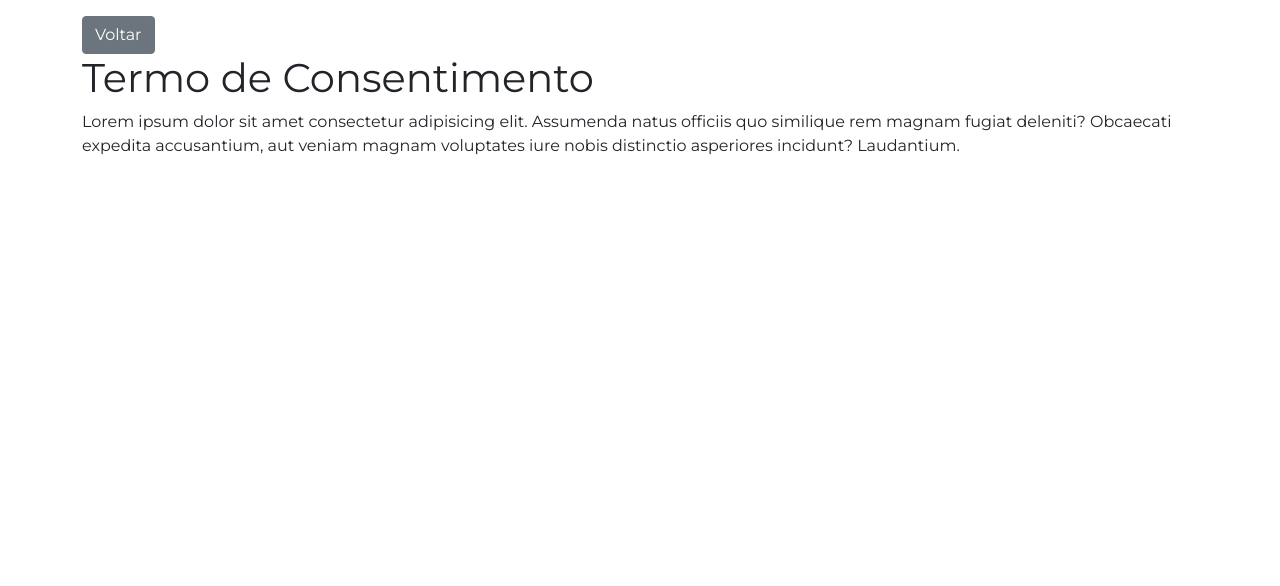
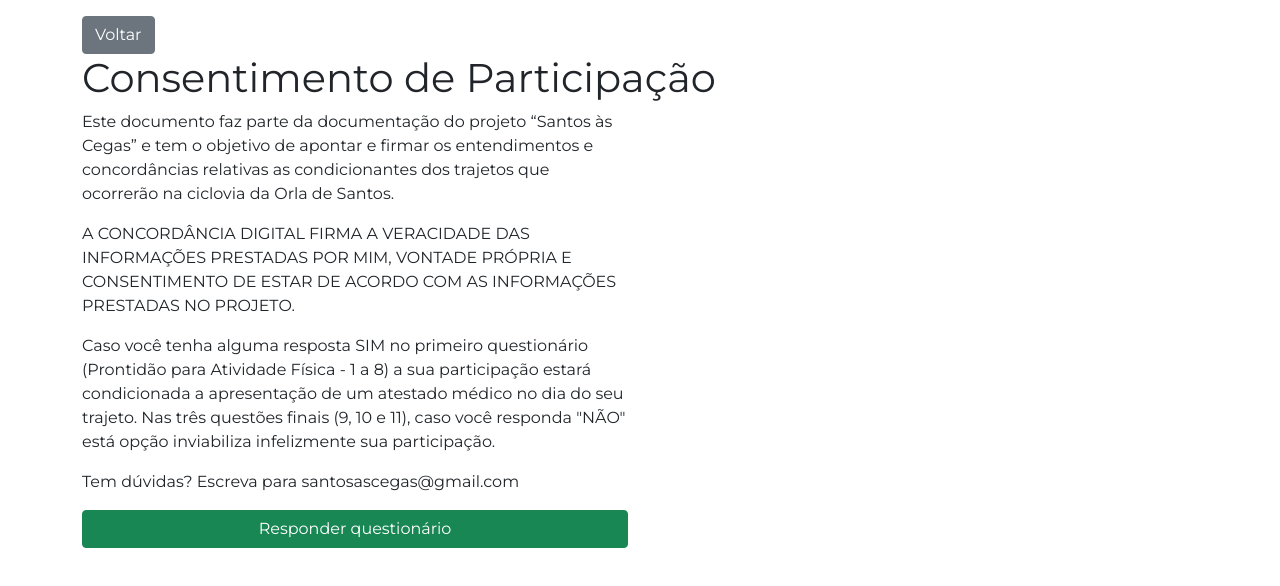
Before and after one commit to RickQs/santos-as-cegas, a Vue app: page /termo-consentimento in a window 1280 px wide. Shown: the top 586 px of the page. Built offline with nearby package versions, Linux system fonts and the light colour scheme; what vue-the-mask would draw is missing.

Commit message:
feat: estruturação tela TermoConsentimento

```diff
--- a/src/views/TermoConsentimento.vue
+++ b/src/views/TermoConsentimento.vue
@@ -1,4 +1,97 @@
 <template>
-    <h1>Termo de Consentimento</h1>
-    <p>Lorem ipsum dolor sit amet consectetur adipisicing elit. Assumenda natus officiis quo similique rem magnam fugiat deleniti? Obcaecati expedita accusantium, aut veniam magnam voluptates iure nobis distinctio asperiores incidunt? Laudantium.</p>
+    <h1>Consentimento de Participação</h1>
+
+    <section>
+        <div class="row">
+            <div class="col-12 col-md-12 col-lg-6">
+                <p>
+                    Este documento faz parte da documentação do projeto “Santos às Cegas” e tem o objetivo de apontar e firmar os entendimentos e concordâncias relativas as condicionantes dos trajetos que ocorrerão na ciclovia da Orla de Santos.
+                </p>
+                <p>
+                    A CONCORDÂNCIA DIGITAL FIRMA A VERACIDADE DAS INFORMAÇÕES PRESTADAS POR MIM, VONTADE PRÓPRIA E CONSENTIMENTO DE ESTAR DE ACORDO COM AS INFORMAÇÕES PRESTADAS NO PROJETO.
+                </p>
+                <p>
+                    Caso você tenha alguma resposta SIM no primeiro questionário (Prontidão para Atividade Física - 1 a 8) a sua participação estará condicionada a apresentação de um atestado médico no dia do seu trajeto. Nas três questões finais (9, 10 e 11), caso você responda "NÃO" está opção inviabiliza infelizmente sua participação.
+                </p>
+                <p>
+                    Tem dúvidas? Escreva para santosascegas@gmail.com
+                </p>
+
+                <!-- Button trigger modal -->
+                <button type="button" class="w-100 btn btn-success" data-bs-toggle="modal" :data-bs-target="`#staticBackdrop${questions[0].id}`">
+                    Responder questionário
+                </button>
+
+                <!-- Modal -->
+                <div v-for="(question, i) in questions" :key="question.id" class="modal" :id="`staticBackdrop${question.id}`" data-bs-backdrop="static" data-bs-keyboard="false" tabindex="-1" :aria-labelledby="`staticBackdropLabel${question.id}`" aria-hidden="true">
+                    <div class="modal-dialog modal-dialog-centered">
+                        <div class="modal-content">
+                            <div class="modal-header">
+                                <h5 class="modal-title" :id="`staticBackdropLabel${question.id}`">
+                                    <strong>Questão {{ question.id + 1 }}</strong>
+                                </h5>
+                                <button @click="clearAnswersList" type="button" class="btn-close" data-bs-dismiss="modal" aria-label="Close"></button>
+                            </div>
+                        <div class="modal-body">
+                            {{ question.question }}
+                        </div>
+                            <div class="modal-footer d-flex">
+                                <button v-show="question.id > 0" type="button" class="me-auto btn btn-light" :data-bs-target="previousModal(question.id)" data-bs-toggle="modal">Anterior</button>
+                                <button @click="appendAnswer(i, 'no')" ref="btnYes" type="button" class="btn btn-secondary" :data-bs-target="nextModal(i, question.id)" data-bs-toggle="modal">{{ question.answers.no }}</button>
+                                <button @click="appendAnswer(i, 'yes')" ref="btnNo" type="button" class="btn btn-secondary" :data-bs-target="nextModal(i, question.id)" data-bs-toggle="modal">{{ question.answers.yes }}</button>
+                            </div>
+                        </div>
+                    </div>
+                </div>
+
+                <!-- Modal Submit -->
+                <div class="modal" id="staticBackdropSubmit" data-bs-backdrop="static" data-bs-keyboard="false" tabindex="-1" aria-labelledby="staticBackdropSubmitLabel" aria-hidden="true">
+                    <div class="modal-dialog modal-dialog-centered">
+                        <div class="modal-content">
+                            <div class="modal-header">
+                                <h5 class="modal-title" id="staticBackdropSubmitLabel">
+                                    <strong>Deseja enviar?</strong>
+                                </h5>
+                                <button @click="clearAnswersList" type="button" class="btn-close" data-bs-dismiss="modal" aria-label="Close"></button>
+                            </div>
+                            <div class="modal-footer d-flex">
+                                <button type="button" class="me-auto btn btn-light" :data-bs-target="previousModal(questions.length)" data-bs-toggle="modal">Voltar à última questão</button>
+                                <button @click="clearAnswersList" type="button" class="btn btn-light" data-bs-dismiss="modal">Cancelar</button>
+                                <button type="button" class="btn btn-success" data-bs-dismiss="modal">Enviar</button>
+                            </div>
+                        </div>
+                    </div>
+                </div>
+            </div>
+        </div>
+    </section>
 </template>
+
+<script>
+import questions from '@/questions.json'
+
+export default {
+    data() {
+        return {
+            questions,
+            answersList: []
+        }
+    },
+    methods: {
+        appendAnswer(index, answer) {
+            if (!this.answersList[index]) this.answersList.push(answer)
+            else this.answersList[index] = answer
+            console.log(this.answersList)
+        },
+        clearAnswersList() {
+            this.answersList = []
+        },
+        previousModal(questionId) {
+            return `#staticBackdrop${questionId - 1}`
+        },
+        nextModal(index, questionId) {
+            return index !== (this.questions.length - 1) ? `#staticBackdrop${questionId + 1}` : '#staticBackdropSubmit'
+        }
+    }
+}
+</script>
```
